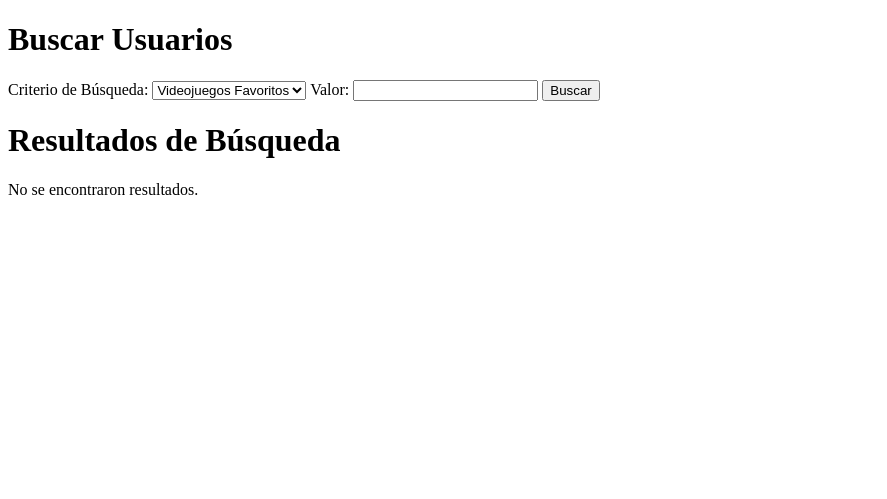
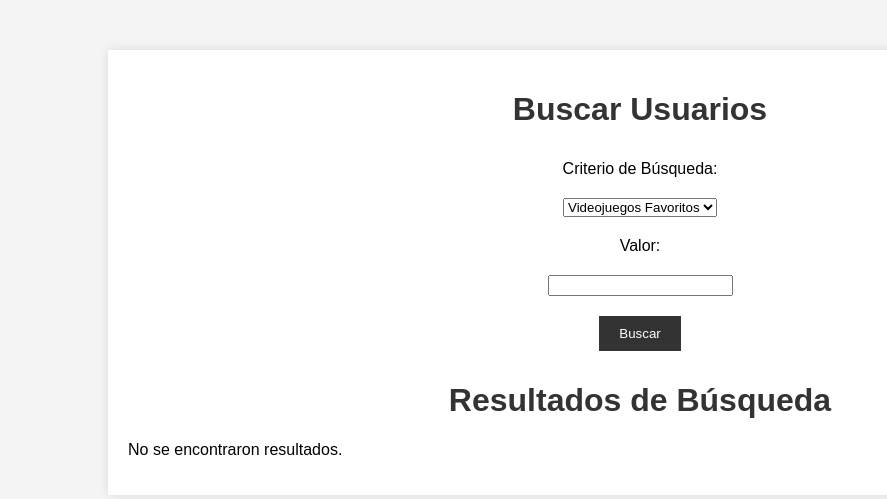
Before and after one commit to Anx0123/TF_Complejidad_Algoritmica, a Flask app: page /Filters in a window 1280 px wide. Shown: the top 499 px of the page, without its empty margins (0-887 px from the left). Run offline with Flask 3, Linux system fonts and the light colour scheme.

Commit message:
Update filter.css

```diff
--- a/static/filter.css
+++ b/static/filter.css
@@ -1,48 +1,59 @@
-<!DOCTYPE html>
-<html lang="en">
-<head>
-    <meta charset="UTF-8">
-    <meta name="viewport" content="width=device-width, initial-scale=1.0">
-    <title>Search Users</title>
-    <link rel="stylesheet" href="{{ url_for('static', filename='search.css') }}">
-</head>
-<body>
-    <div class="container">
-        <h1>Search Users</h1>
-        <form method="POST">
-            <div class="form-group">
-                <label for="search-username">Enter Username:</label>
-                <input type="text" id="search-username" name="search-username" required>
-            </div>
-            <button type="submit">Search</button>
-        </form>
+body {
+    font-family: Arial, sans-serif;
+    background-color: #f4f4f4;
+    margin: 0;
+    padding: 0;
+}
 
-        {% if search_results %}
-            <h2>Search Results</h2>
-            <div class="user-card">
-                <h3>{{ search_results[0].nombreUsuario }}</h3>
-                <p><strong>Favorite Games:</strong> {{ search_results[0].videojuegosFavoritos | join(', ') }}</p>
-                <p><strong>Preferred Genres:</strong> {{ search_results[0].generosPreferidos | join(', ') }}</p>
-                <p><strong>Gaming Platforms:</strong> {{ search_results[0].plataformasJuego | join(', ') }}</p>
-            </div>
-        {% endif %}
+.container {
+    width: 80%;
+    margin: 0 auto;
+    background: #fff;
+    padding: 20px;
+    margin-top: 50px;
+    box-shadow: 0 0 10px rgba(0, 0, 0, 0.1);
+}
 
-        {% if logged_in_user %}
-            <h2>Recommended Users</h2>
-            <div class="user-list">
-                {% for user in recommended_users %}
-                    <div class="user-card">
-                        <h3>{{ user.nombreUsuario }}</h3>
-                        <p><strong>Favorite Games:</strong> {{ user.videojuegosFavoritos | join(', ') }}</p>
-                        <p><strong>Preferred Genres:</strong> {{ user.generosPreferidos | join(', ') }}</p>
-                        <p><strong>Gaming Platforms:</strong> {{ user.plataformasJuego | join(', ') }}</p>
-                        <p><strong>Shared Interests:</strong> {{ user.shared_interests }}</p>
-                    </div>
-                {% endfor %}
-            </div>
-        {% else %}
-            <h2>Inicia sesión para ver usuarios recomendados</h2>
-        {% endif %}
-    </div>
-</body>
-</html>
+h1 {
+    text-align: center;
+    color: #333;
+}
+
+form {
+    display: flex;
+    flex-direction: column;
+    align-items: center;
+}
+
+label, select, input, button {
+    margin: 10px 0;
+}
+
+button {
+    padding: 10px 20px;
+    background-color: #333;
+    color: #fff;
+    border: none;
+    cursor: pointer;
+}
+
+button:hover {
+    background-color: #555;
+}
+
+ul {
+    list-style-type: none;
+    padding: 0;
+}
+
+li {
+    background: #f9f9f9;
+    margin: 10px 0;
+    padding: 10px;
+    border: 1px solid #ddd;
+}
+
+h2 {
+    margin: 0;
+    color: #555;
+}
```
